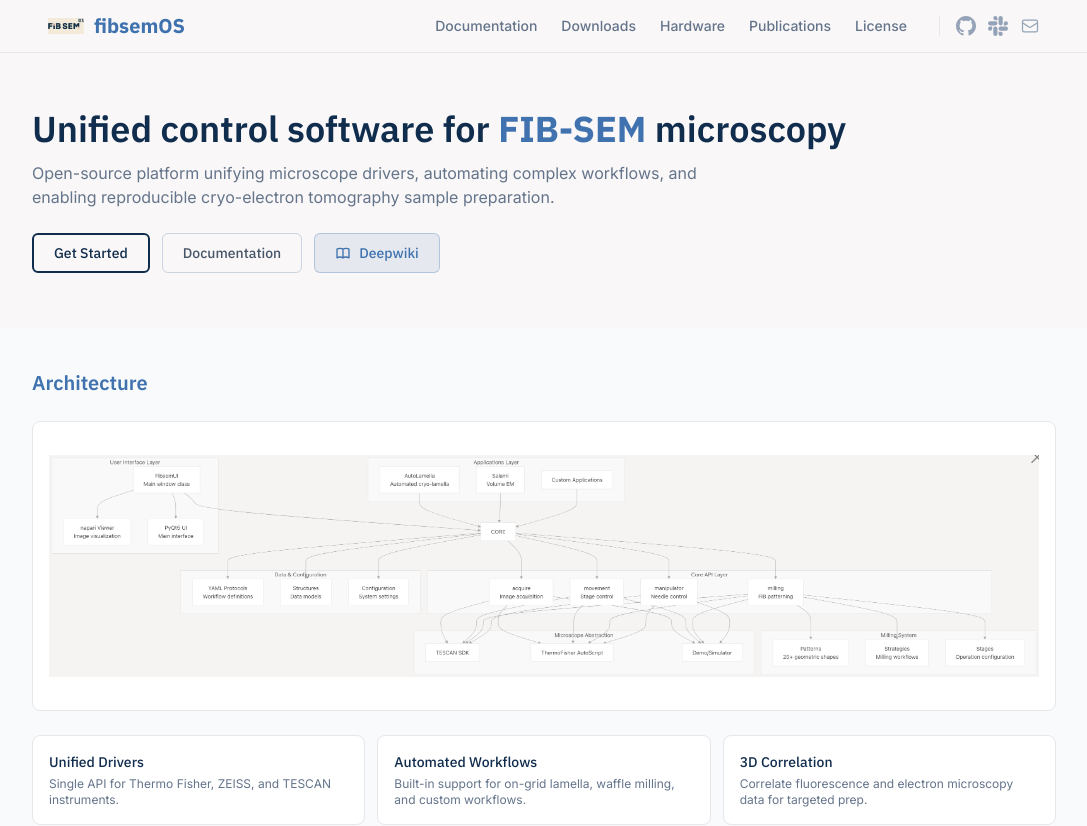
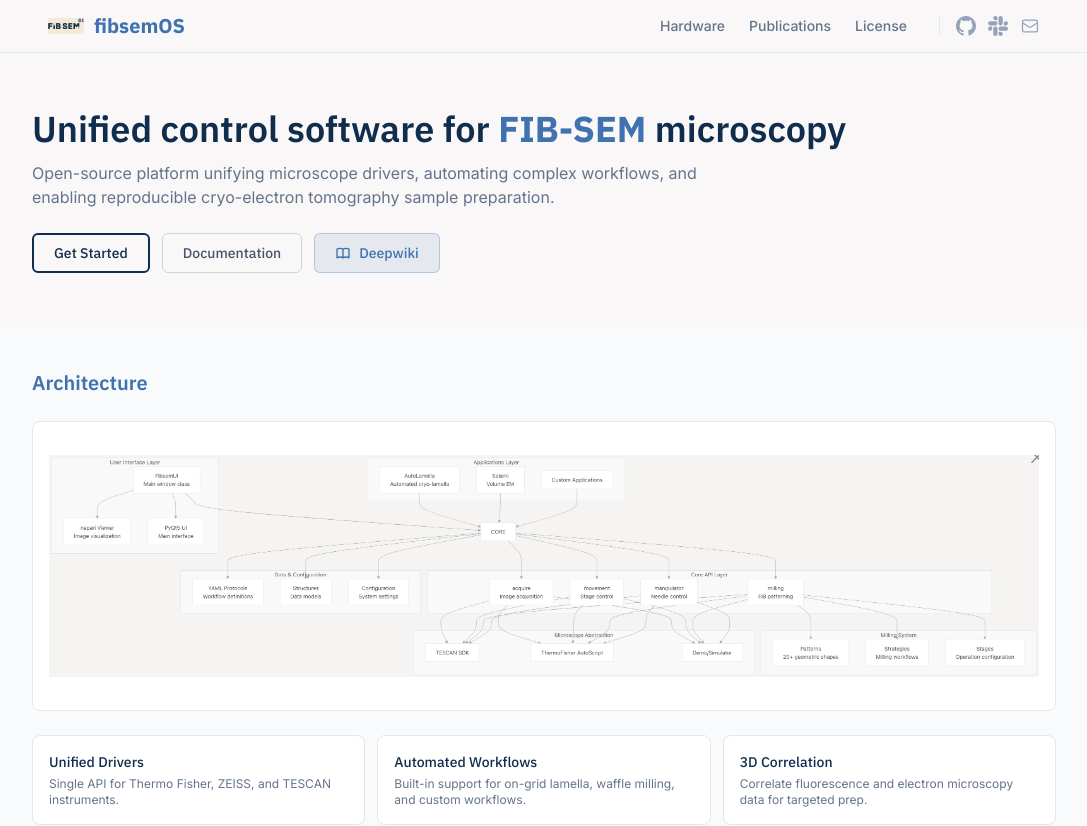
Before and after one commit to fibsem-os/fibsem-os.github.io, a Next.js app: page / in a window 1280 px wide. Shown: the top 826 px of the page, without its empty margins (96-1183 px from the left). Built offline with nearby package versions, Linux system fonts and the light colour scheme.

Commit message:
Remove dead sections for now

```diff
--- a/src/app/page.tsx
+++ b/src/app/page.tsx
@@ -12,11 +12,12 @@ const CONTENT = {
   brand: "fibsemOS",
   logo: "/prelim_FibsemOS_square.png",
 
-  nav: ["Documentation", "Downloads", "Hardware", "Publications", "License"],
+  //nav: ["Documentation", "Downloads", "Hardware", "Publications", "License"],
+  nav: ["Hardware", "Publications", "License"],
 
   socials: {
     github: "https://github.com/fibsem-os",
-    slack: "#",
+    slack: "mailto:contact@fibsemos.org",
     email: "mailto:contact@fibsemos.org",
   },
 
```
